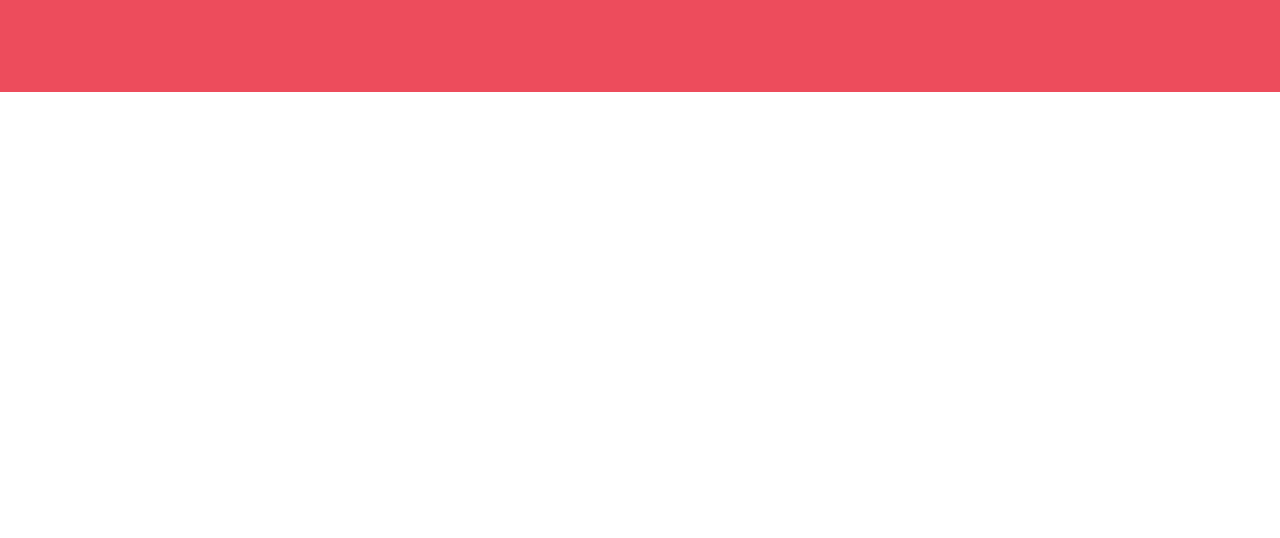
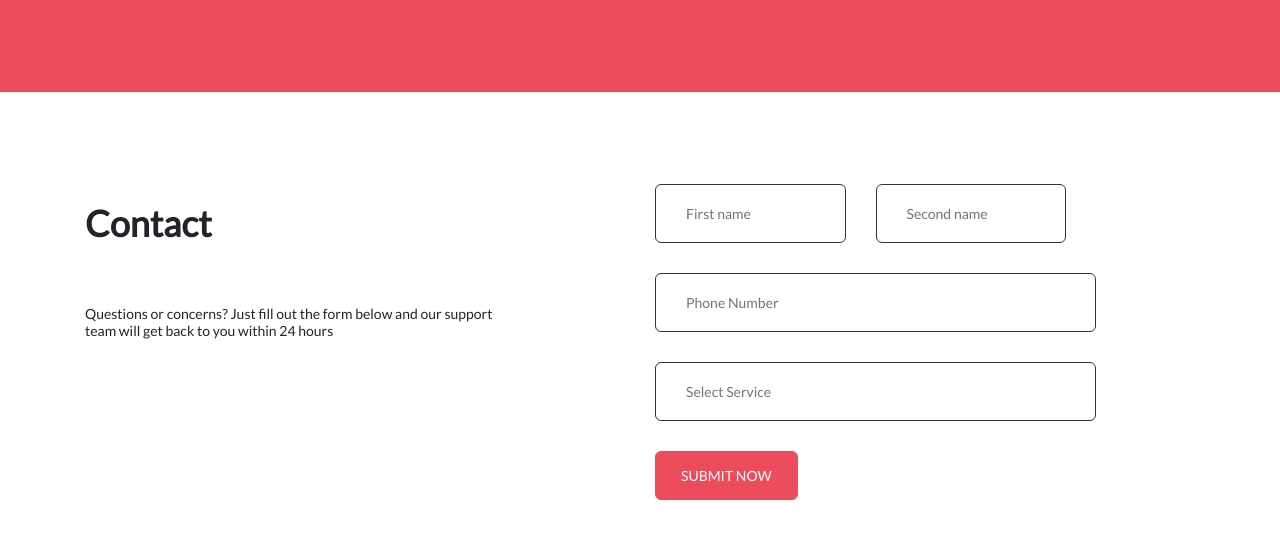
Before and after one commit to sinkrait00/cloudbudget.github.io, a website: page index.html in a window 1280 px wide. Shown: the part 2868-3406 px from the top of the page. Before the commit the page ends 2960 px from the top, so only its background shows below. Drawn offline with Linux system fonts and the light colour scheme.

Commit message:
Version 3
Contact section

```diff
--- a/index.html
+++ b/index.html
@@ -157,5 +157,27 @@
             </div>
         </div>
     </div>
+
+
+    <div class="contact_section">
+        <div class="container h-100">
+            <div class="row h-100">
+                <div class="contact_section__block1 col-xl-6 col-lg-6 col-md-6">
+                    <h2 class="title">Contact</h2>
+                    <p>Questions or concerns? Just fill out the form below and our support team will get back to you within 24 hours</p>
+                </div>
+                <div class="contact_section__block2 col-xl-6 col-lg-6 col-md-6">
+                    <div class="name_inputs">
+                            <input type="text" placeholder="First name">
+                            <input type="text" placeholder="Second name">
+                    </div>
+
+                        <input type="text" placeholder="Phone Number">
+                        <input type="text" placeholder="Select Service">
+                        <button>Submit now</button>
+                    </div>
+            </div>
+        </div>
+    </div>
 </body>
 </html>
--- a/styles/sass/main.sass
+++ b/styles/sass/main.sass
@@ -279,3 +279,47 @@ header
         left: 60px!important
     &_2
         right: 60px!important
+
+
+
+
+.contact_section
+    height: 500px
+
+    &__block1, &__block2
+        display: flex
+        flex-direction: column
+        align-items: flex-start
+        padding-right: 10%
+    &__block1
+        margin-top: 50px
+        align-self: flex-start
+        padding-right: 10%
+    &__block2
+        align-self: center
+        & input
+            border: 1px solid #333333
+            box-sizing: border-box
+            border-radius: 6px
+            padding: 20px 30px
+            margin: 0 30px 30px 0
+
+            width: 100%
+        & button
+            text-transform: uppercase
+            color: #ffffff
+            font-weight: normal
+            font-size: 14px
+            line-height: 17px
+            padding: 15px 25px
+
+            background: #ED4C5C
+            border: 1.5px solid #ED4C5C
+            box-sizing: border-box
+            border-radius: 6px
+
+            align-self: flex-start
+.name_inputs
+    display: flex
+    flex-direction: row
+    justify-content: space-between
```
Also changed, not shown: importCss/all.min.css, styles/css/main.css, 1 other file.
